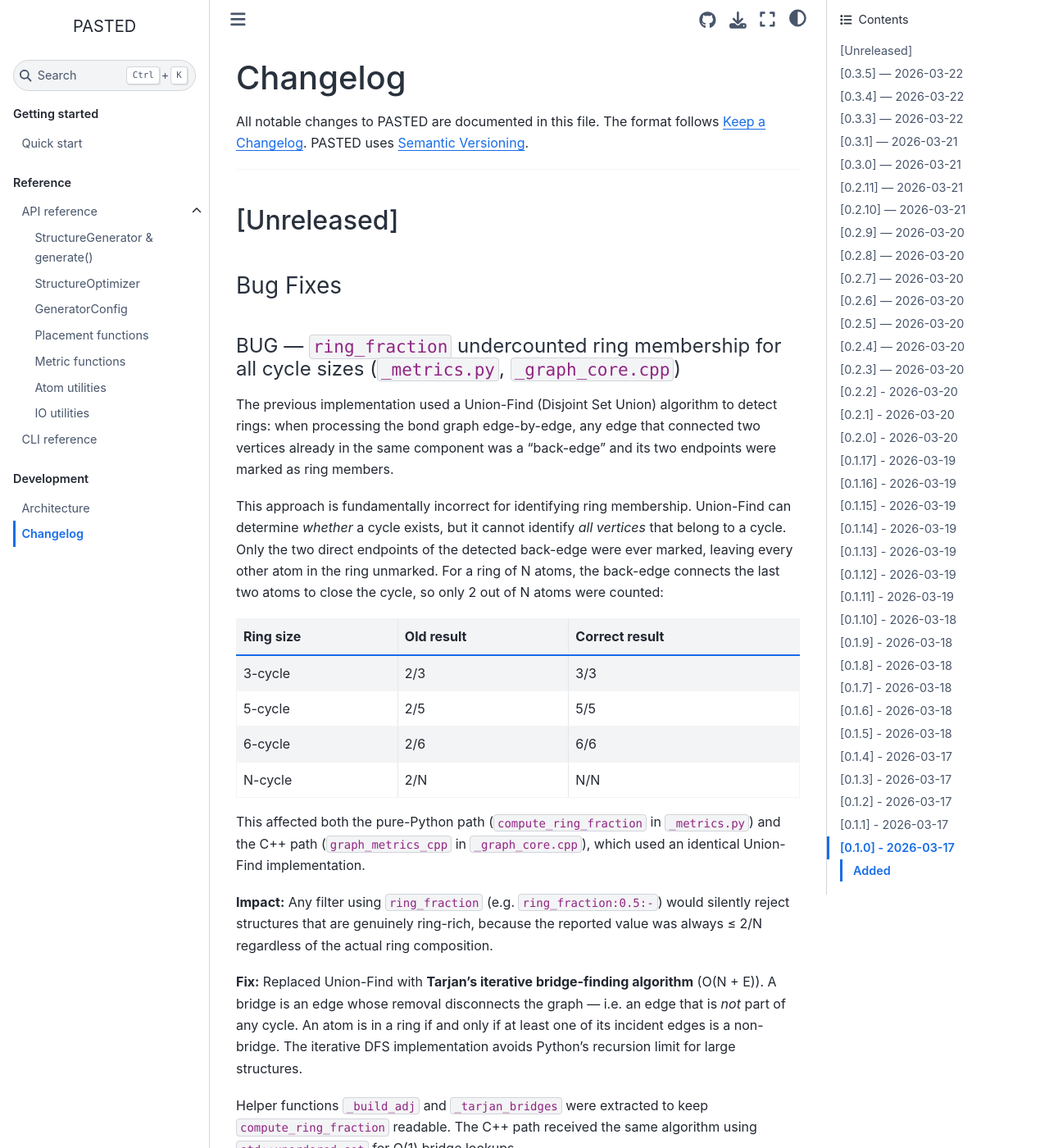
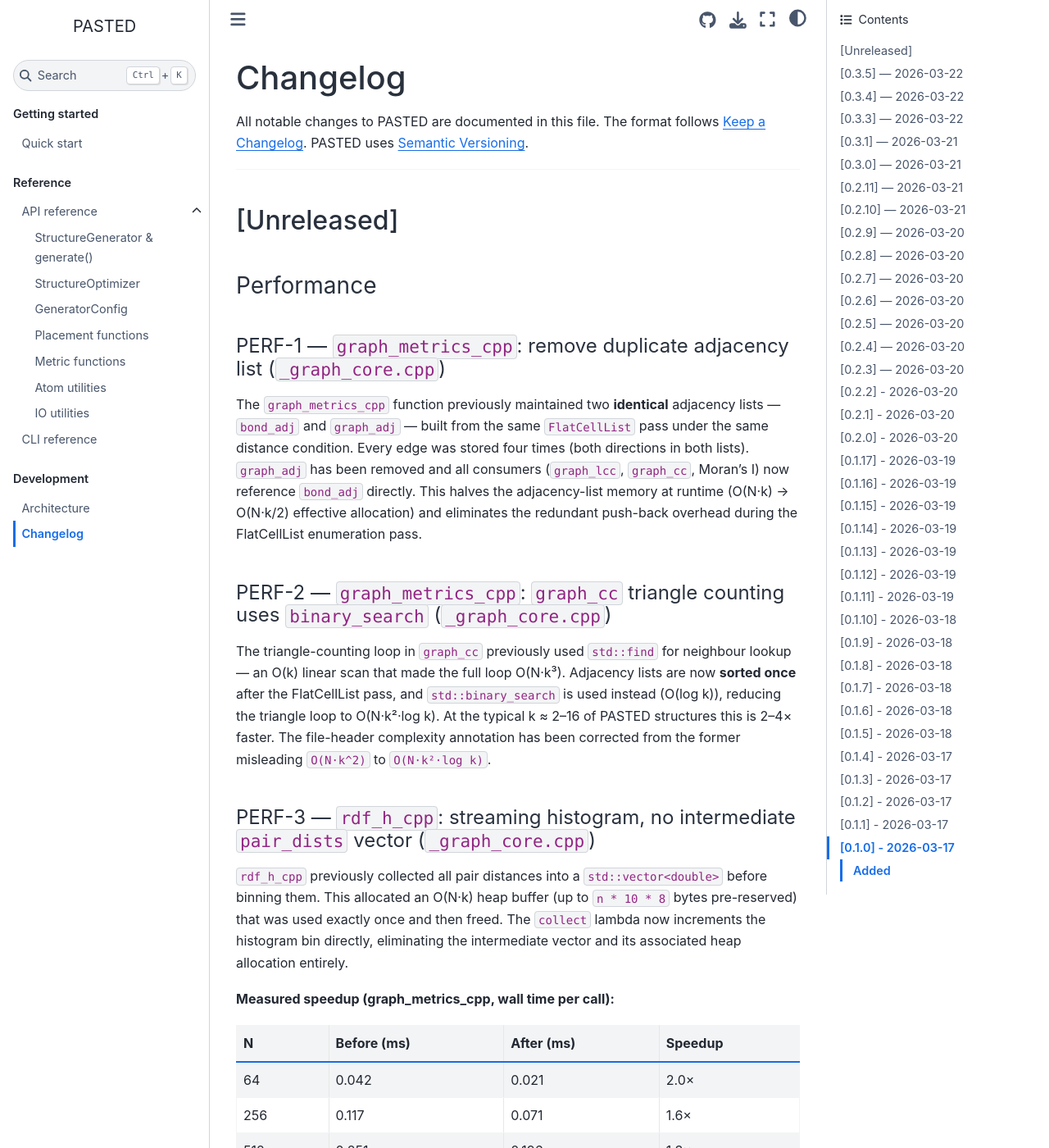
Before and after one commit to ss0832/PASTED, a Sphinx documentation site: the page built from docs/changelog.md, in a window 1280 px wide and 1400 px high. Shown: the whole window at 82% size. Built offline with Sphinx 7.4.7 and the Sphinx Book theme 1.1.4, drawn with Linux system fonts in a browser that asks for light colours; some of the changed text lies outside the part shown.

Commit message:
Add files via upload

```diff
--- a/CHANGELOG.md
+++ b/CHANGELOG.md
@@ -8,7 +8,58 @@ PASTED uses [Semantic Versioning](https://semver.org/spec/v2.0.0.html).
 
 ## [Unreleased]
 
-### Bug Fixes
+### Performance
+
+#### PERF-1 — `graph_metrics_cpp`: remove duplicate adjacency list (`_graph_core.cpp`)
+
+The `graph_metrics_cpp` function previously maintained two **identical**
+adjacency lists — `bond_adj` and `graph_adj` — built from the same
+`FlatCellList` pass under the same distance condition.  Every edge was stored
+four times (both directions in both lists).  `graph_adj` has been removed and
+all consumers (`graph_lcc`, `graph_cc`, Moran's I) now reference `bond_adj`
+directly.  This halves the adjacency-list memory at runtime (O(N·k) → O(N·k/2)
+effective allocation) and eliminates the redundant push-back overhead during
+the FlatCellList enumeration pass.
+
+#### PERF-2 — `graph_metrics_cpp`: `graph_cc` triangle counting uses `binary_search` (`_graph_core.cpp`)
+
+The triangle-counting loop in `graph_cc` previously used `std::find` for
+neighbour lookup — an O(k) linear scan that made the full loop O(N·k³).
+Adjacency lists are now **sorted once** after the FlatCellList pass, and
+`std::binary_search` is used instead (O(log k)), reducing the triangle loop
+to O(N·k²·log k).  At the typical k ≈ 2–16 of PASTED structures this is
+2–4× faster.  The file-header complexity annotation has been corrected from
+the former misleading ``O(N·k^2)`` to ``O(N·k²·log k)``.
+
+#### PERF-3 — `rdf_h_cpp`: streaming histogram, no intermediate `pair_dists` vector (`_graph_core.cpp`)
+
+`rdf_h_cpp` previously collected all pair distances into a
+``std::vector<double>`` before binning them.  This allocated an O(N·k) heap
+buffer (up to `n * 10 * 8` bytes pre-reserved) that was used exactly once and
+then freed.  The `collect` lambda now increments the histogram bin directly,
+eliminating the intermediate vector and its associated heap allocation
+entirely.
+
+**Measured speedup (graph_metrics_cpp, wall time per call):**
+
+| N    | Before (ms) | After (ms) | Speedup |
+|------|-------------|------------|---------|
+| 64   | 0.042       | 0.021      | 2.0×    |
+| 256  | 0.117       | 0.071      | 1.6×    |
+| 512  | 0.251       | 0.196      | 1.3×    |
+| 1000 | 0.455       | 0.322      | 1.4×    |
+| 2000 | 0.887       | 0.731      | 1.2×    |
+
+**Affected files:**
+- `src/pasted/_ext/_graph_core.cpp` — all three changes; version bumped to
+  v0.2.10 in module docstring and `PYBIND11_MODULE` binding
+- `src/pasted/_metrics.py` — `_compute_graph_ring_charge` and
+  `compute_all_metrics` docstrings updated to reflect C++ internals and to
+  add an explicit ``.. warning::`` for the O(N²) Python fallback
+- `docs/architecture.md` — `_graph_core` section rewritten with v0.2.10
+  internal design notes
+- `docs/api/metrics.rst` — C++ acceleration note updated; O(N²) fallback
+  promoted from a plain ``.. note::`` to a ``.. warning::``
 
 #### BUG — `ring_fraction` undercounted ring membership for all cycle sizes (`_metrics.py`, `_graph_core.cpp`)
 
```
Also changed, not shown: docs/api/metrics.rst (+13 -6 lines), docs/architecture.md (+17 -0 lines), 2 other files.
